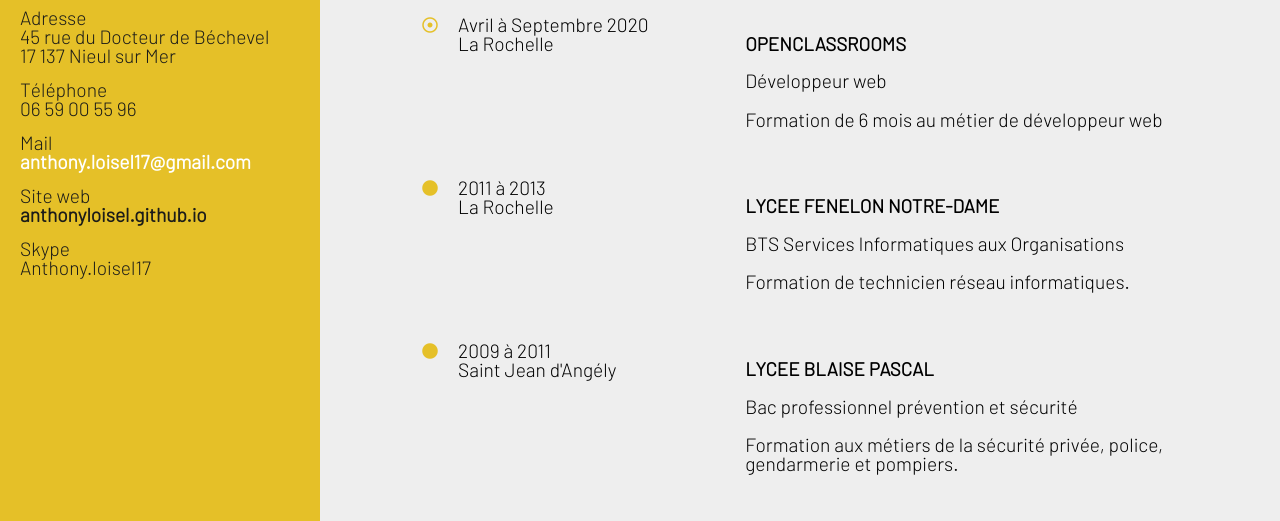
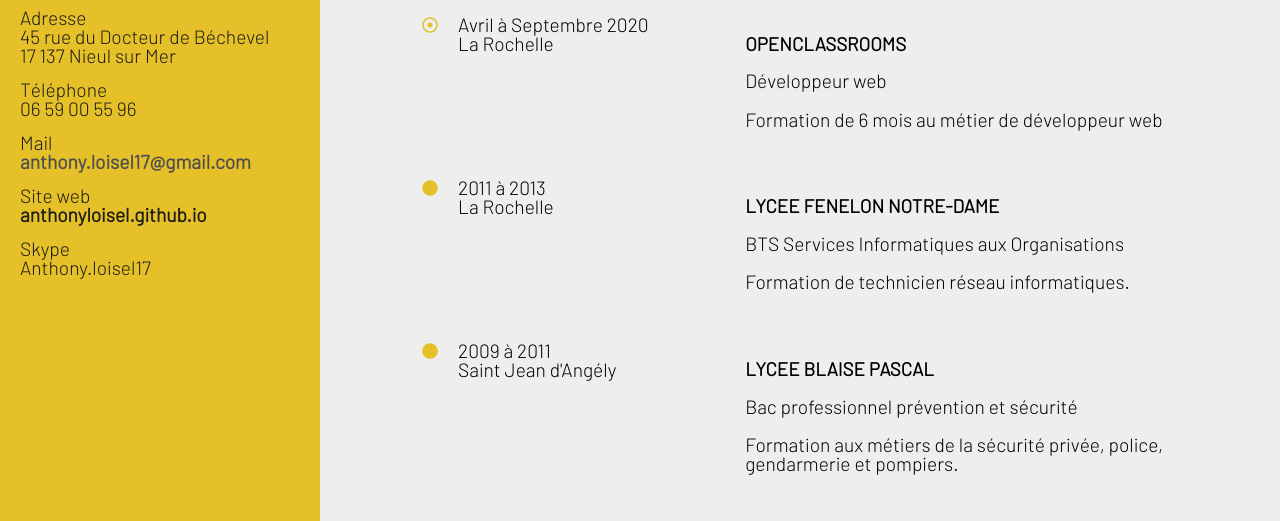
Before and after one commit to anthonyloisel/anthonyloisel.github.io, a plain HTML site: page index.html in a window 1280 px wide. In both pictures the pointer is over the link "anthony.loisel17@gmail.com". Shown: the part 271-792 px from the top of the page. Drawn offline with Linux system fonts and the light colour scheme; a web font is replaced by a local one.

Commit message:
Changed link colors for contrast

```diff
--- a/style.css
+++ b/style.css
@@ -59,7 +59,7 @@ ul {
     font-weight: bold;
   }
 #Contacts a:hover {
-    color: white;
+    color: #4F4F4F;
     font-weight: bold;
   }
 
```
